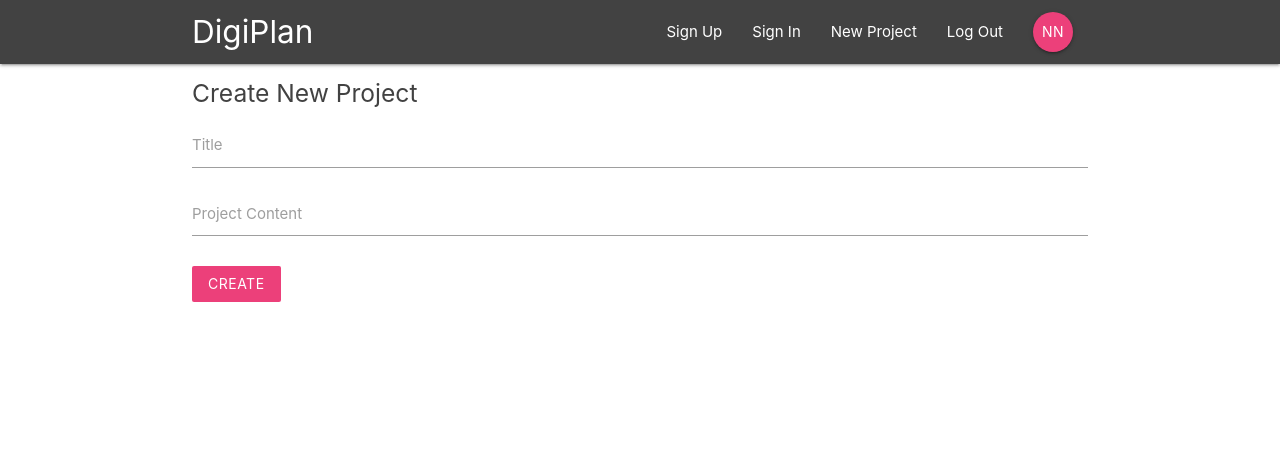
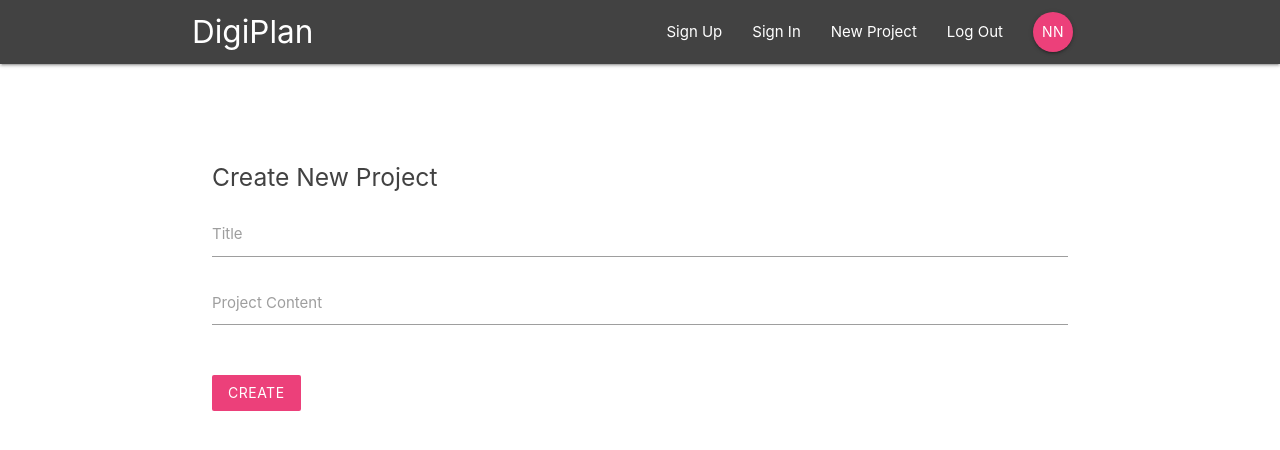
Before and after one commit to rajatmangal/digiPlan, a React (Create React App) app: page /create in a window 1280 px wide. Shown: the top 450 px of the page. Built offline with nearby package versions, Linux system fonts and the light colour scheme.

Commit message:
Couple css fixes

```diff
--- a/src/components/dashboard/Dashboard.js
+++ b/src/components/dashboard/Dashboard.js
@@ -10,7 +10,7 @@
                     <div className="col s12 m6">
                         <ProjectList />
                     </div>
-                    <div class="col s12 m5 offset-m1">
+                    <div className="col s12 m5 offset-m1">
                         <Notifications />
                     </div>
                 </div>
--- a/src/components/layout/SignedInLinks.js
+++ b/src/components/layout/SignedInLinks.js
@@ -4,7 +4,7 @@
 const SignedInLinks = () => {
     return (
         <ul className="right">
-            <li><NavLink to="/">New Project</NavLink></li>
+            <li><NavLink to="/create">New Project</NavLink></li>
             <li><NavLink to="/">Log Out</NavLink></li>
             <li><NavLink to="/" className='btn btn-floating pink lighten-1'>NN</NavLink></li>
         </ul>
--- a/src/components/layout/SignedOutLinks.js
+++ b/src/components/layout/SignedOutLinks.js
@@ -4,8 +4,8 @@
 const SignedOutLinks = () => {
     return (
         <ul className="right">
-            <li><NavLink to="/">Sign Up</NavLink></li>
-            <li><NavLink to="/">Sign In</NavLink></li>
+            <li><NavLink to="/signup">Sign Up</NavLink></li>
+            <li><NavLink to="/signin">Sign In</NavLink></li>
         </ul>
     )
 }
--- a/src/index.css
+++ b/src/index.css
@@ -1,5 +1,11 @@
+html{
+  min-height: 100%;
+}
+
 body {
+  min-height: 100%;
   margin: 0;
+  padding: 0;
   font-family: -apple-system, BlinkMacSystemFont, 'Segoe UI', 'Roboto', 'Oxygen',
     'Ubuntu', 'Cantarell', 'Fira Sans', 'Droid Sans', 'Helvetica Neue',
     sans-serif;
@@ -11,3 +17,20 @@
   font-family: source-code-pro, Menlo, Monaco, Consolas, 'Courier New',
     monospace;
 }
+
+form{
+  padding: 20px;
+  margin-top: 60px;
+}
+
+form button, form h5{
+  margin: 20px 0;
+}
+
+input[type=text]:not(.browser-default):focus:not([readonly]),
+input[type=email]:not(.browser-default):focus:not([readonly]),
+input[type=password]:not(.browser-default):focus:not([readonly]),
+textarea.materialize-textarea:focus:not([readonly]){
+  border-color: #ec407a;
+  box-shadow: none;
+}
```
